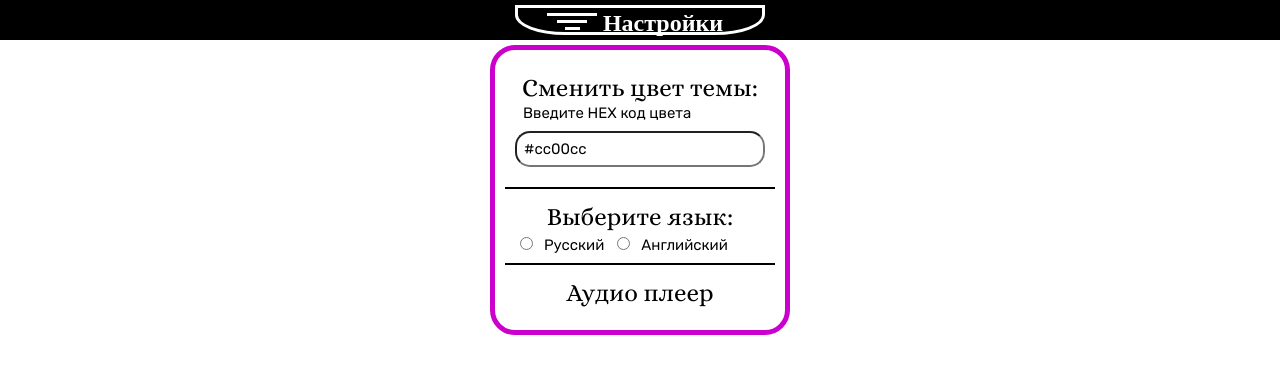
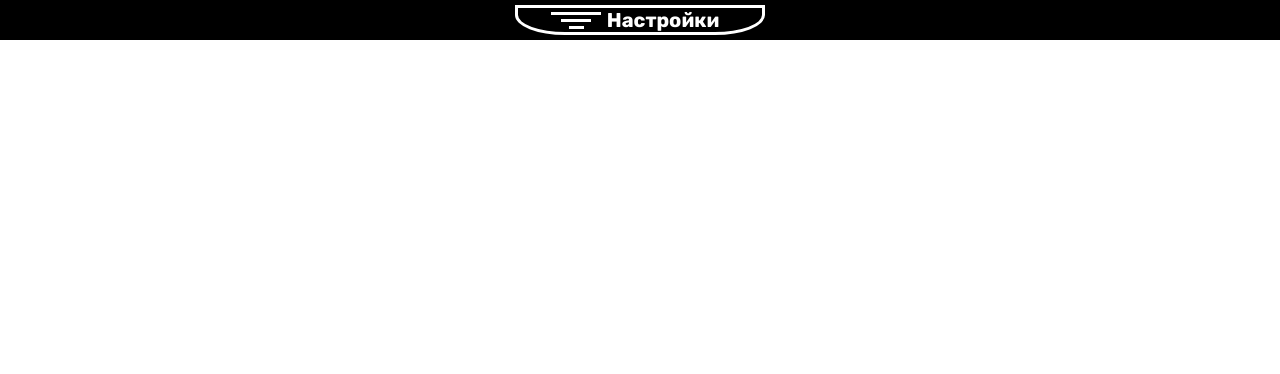
Before and after one commit to A-Kolganov/My_app, a Vue app: page /Home in a window 1280 px wide. Shown: the top 374 px of the page. Built offline with nearby package versions, Linux system fonts and the light colour scheme.

Commit message:
made listener for lang

```diff
--- a/src/App.vue
+++ b/src/App.vue
@@ -19,7 +19,7 @@
  </div> -->
   <div class="wrapper">
     <div class="content-wrapper">
-    <app-header>
+    <app-header @lang="changeLang">
 
     </app-header>
 
@@ -28,8 +28,21 @@
  </template>
 
 <script>
-
+import optMenu from './components/Options-menu';
 export default {
+  data() {
+    return {
+      lang: 'ru',
+    }
+  },
+    methods: {
+        changeLang: function(data){
+            this.lang = data;
+        }
+    },
+    components:{
+      optMenu
+    }
 }
 
 </script>
--- a/src/components/Options-menu.vue
+++ b/src/components/Options-menu.vue
@@ -56,10 +56,17 @@ export default {
   },
   watch:{
     choosedLang: function(val){
+
       if(this.choosedLang === 'ru'){
-        return this.lang = 'ru';
+        this.lang = 'ru';
+        this.$emit('lang', this.lang);
+
+        return
       } else {
-        return this.lang = 'eng';
+         this.lang = 'eng';
+        this.$emit('lang', this.lang);
+
+        return
       }
     },
   }
--- a/src/components/Options.vue
+++ b/src/components/Options.vue
@@ -10,29 +10,41 @@
         <div v-else class="options-btn-box__btn--open">
             <span v-if='!optionsBtn' class="options-btn-box__btn__line"></span>
             <span v-else class="options-btn-box__btn__line--open"></span>
-            <span class="options-btn-box__btn__title--open" v-if="lang ==='ru'"> Настройки</span>
-            <span class="options-btn-box__btn__title--open" v-else> Options</span>
+            <span class="options-btn-box__btn__title--open" > {{lang === 'ru' ? btnTitle.ru : btnTitle.eng}}</span>
+
         </div>
     </div>
     <div class="options-box">
-        <app-options-menu>
+        <app-options-menu v-show="optionsBtn" @lang="changeLang">
         </app-options-menu>
     </div>
     </div>
 </template>
 <script>
+import optMenu from './Options-menu';
     export default {
         data () {
             return {
                 lang: 'ru',
                 optionsBtn: false,
+                btnTitle: {
+                    ru: 'Настройки',
+                    eng: 'Options',
+                }
     }
   },
   methods: {
         openOptionsMenu: function(e){
             return this.optionsBtn = !this.optionsBtn;
+        },
+        changeLang: function(data){
+            this.lang = data;
+            this.$emit('lang', this.lang);
         }
     },
+    components: {
+        optMenu
+        }
 }
 </script>
 <style scope>
@@ -115,9 +127,12 @@ border: 3px solid #fff;
     .options-btn-box__btn__title,.options-btn-box__btn__title--open{
 
         display: none;
-        font-size: 24px;
+        font-size: 20px;
         font-weight: bold;
         margin: 0 8px;
+        position: relative;
+        top: -3px;
+        font-family: "Rubik";
     }
     .options-btn-box__btn__title{
         color: #fff;
--- a/src/view/header.vue
+++ b/src/view/header.vue
@@ -1,6 +1,6 @@
 <template>
     <header class="header">
-        <app-options>
+        <app-options @lang="changeLang">
 
       </app-options>
     </header>
@@ -8,7 +8,22 @@
 
 </template>
 <script>
+import optMenu from './../components/Options-menu';
     export default {
+        data () {
+            return {
+                lang: 'ru',
+    }
+  },
+    methods: {
+        changeLang: function(data){
+            this.lang = data;
+            this.$emit('lang', this.lang);
+        }
+    },
+    components: {
+        optMenu
+        }
 }
 </script>
 <style scope>
```
